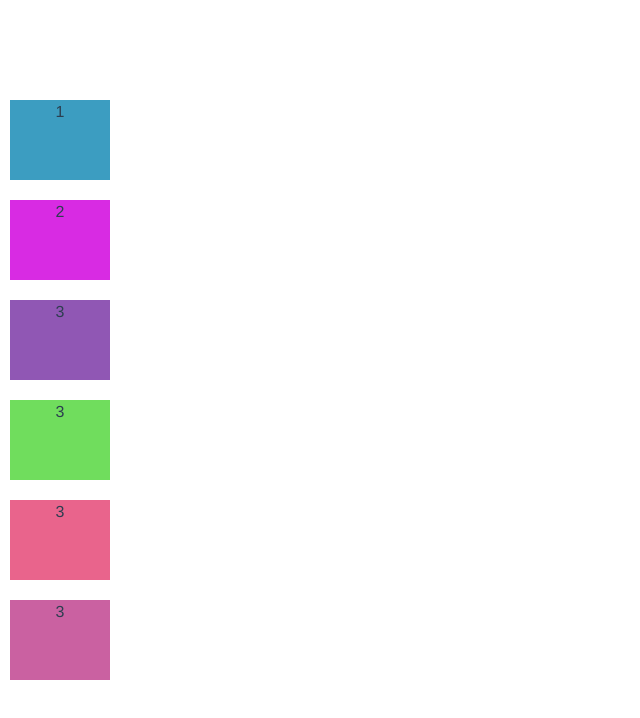
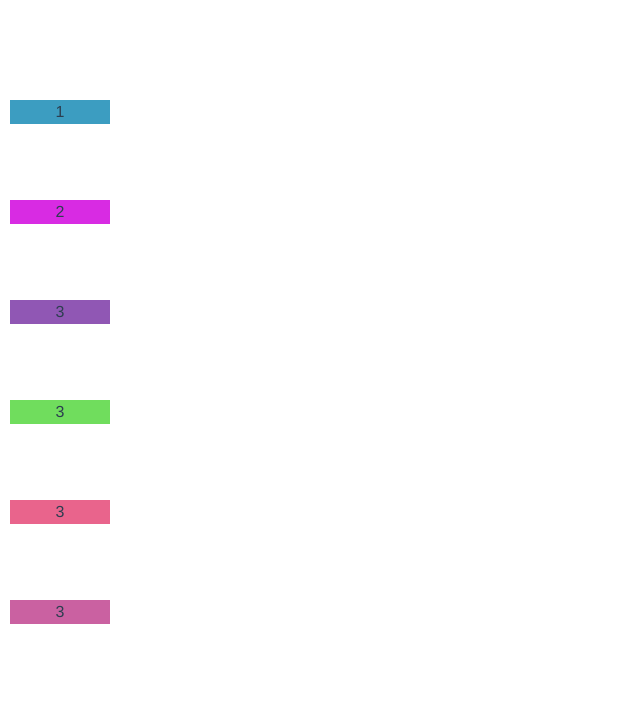
Before and after one commit to skitale-design/dynamic-table, a Vue app: page / in a window 1280 px wide. Shown: the top 718 px of the page, without its empty margins (0-640 px from the left). Built offline with nearby package versions, Linux system fonts and the light colour scheme.

Commit message:
ПАРАМЕТРЫ ИЗ JSON
Высота элемента зависит от параметра height

```diff
--- a/src/components/OnlyDivs/OnlyDivs.vue
+++ b/src/components/OnlyDivs/OnlyDivs.vue
@@ -62,7 +62,7 @@
         top: v-bind(top + 'px');
         left: v-bind(left + 'px');
         width: 100px;
-        height: 80px;
+        height: v-bind(props.height);
         background-color: v-bind(props.color);
     }
 
```
